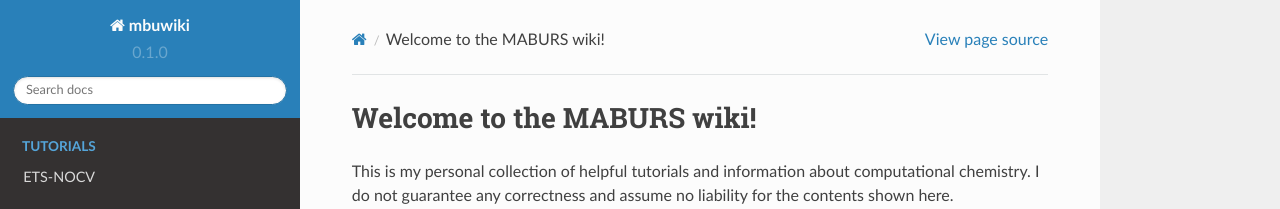
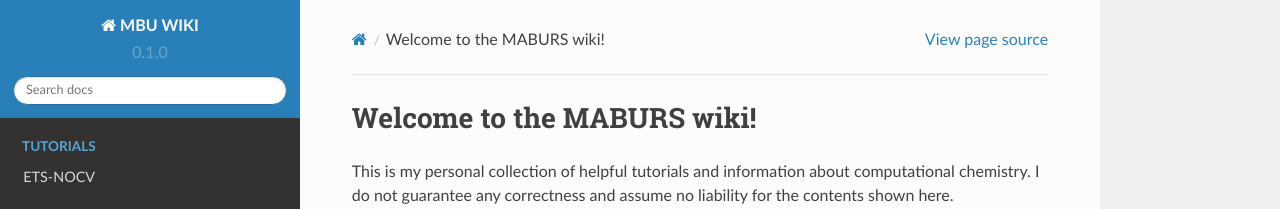
Before and after one commit to maburs/mbuwiki, a Sphinx documentation site: the page built from docs/source/index.rst, in a window 1280 px wide. Shown: the top 209 px of the page. Built offline with Sphinx 7.4.7 and the Read the Docs theme 2.0.0, drawn with Linux system fonts in a browser that asks for light colours.

Commit message:
Update conf.py

```diff
--- a/docs/source/conf.py
+++ b/docs/source/conf.py
@@ -2,7 +2,7 @@
 
 # -- Project information
 
-project = 'mbuwiki'
+project = 'MBU WIKI'
 copyright = '2023, Markus Bursch'
 author = 'Markus Bursch'
 
```
